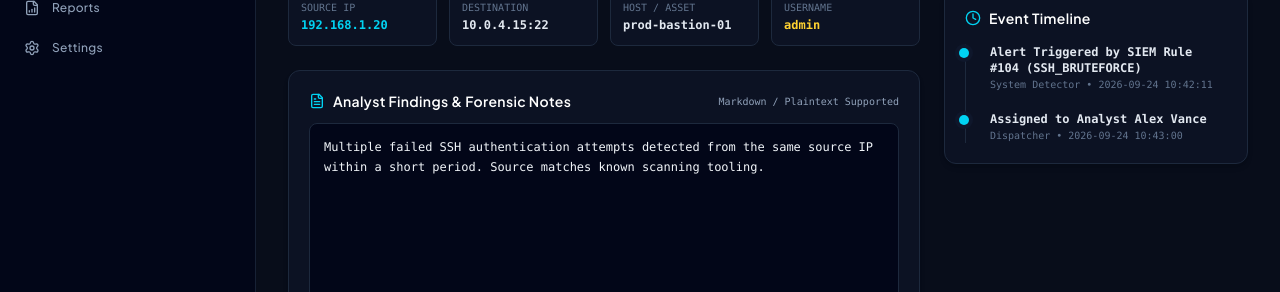
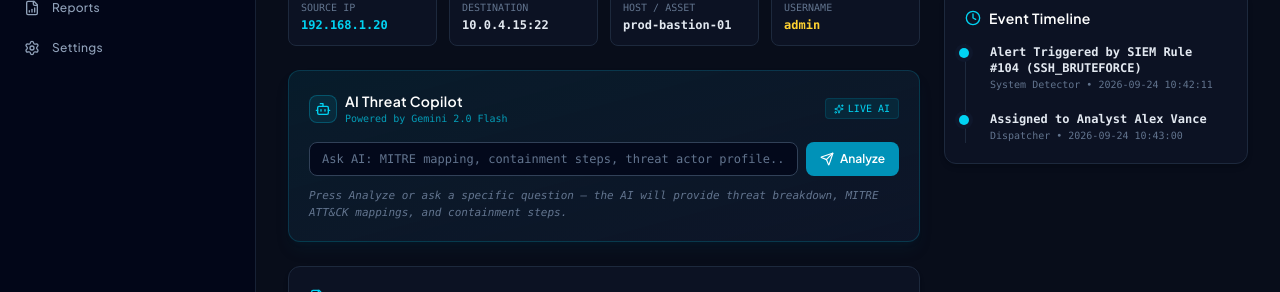
Before and after one commit to pendalwarmadhukar/SentinelDesk, a React (Vite) app: page /investigation in a window 1280 px wide. Shown: the part 362-654 px from the top of the page. Built offline with nearby package versions, Linux system fonts and the light colour scheme; no server answers; sample sign-in values are in the browser's storage.

Commit message:
feat(ai): add Gemini 2.0 Flash AI Threat Copilot to Investigation workspace

```diff
--- a/server.ts
+++ b/server.ts
@@ -697,11 +697,13 @@ async function startServer() {
     }
     try {
       const ai = new GoogleGenAI({ apiKey });
-      await ai.models.generateContent({
-        model: 'gemini-3.6-flash',
-        contents: 'Ping',
+      const pingResult = await ai.models.generateContent({
+        model: 'gemini-2.0-flash',
+        contents: 'Reply with PONG only.',
       });
-      res.json({ status: 'connected', model: 'gemini-3.6-flash', valid: true });
+      const pingText = pingResult?.candidates?.[0]?.content?.parts?.[0]?.text ||
+        (typeof pingResult?.text === 'string' ? pingResult.text : 'PONG');
+      res.json({ status: 'connected', model: 'gemini-2.0-flash', valid: true, ping: pingText.trim() });
     } catch (err: any) {
       res.status(500).json({ status: 'error', error: err.message });
     }
@@ -731,7 +733,7 @@ Event Count: ${alert.eventCount}`
         : 'General cybersecurity inquiry';
 
       const response = await ai.models.generateContent({
-        model: 'gemini-3.6-flash',
+        model: 'gemini-2.0-flash',
         contents: `You are an expert Tier-3 SOC Incident Responder & Threat Intelligence Analyst for SentinelDesk.
 Security Alert Context:
 ${alertContext}
@@ -740,10 +742,16 @@ Analyst Query:
 ${prompt || 'Provide a prioritized threat breakdown, likely adversary intent (MITRE ATT&CK mapping), step-by-step containment instructions, and immediate firewall/EDR actions.'}`,
       });
 
+      // Extract text from @google/genai v2+ response structure
+      const analysisText =
+        response?.candidates?.[0]?.content?.parts?.[0]?.text ||
+        (typeof (response as any)?.text === 'string' ? (response as any).text : null) ||
+        'AI analysis could not be retrieved. Please retry.';
+
       res.json({
         success: true,
-        analysis: response.text,
-        model: 'gemini-3.6-flash',
+        analysis: analysisText,
+        model: 'gemini-2.0-flash',
         timestamp: new Date().toISOString(),
       });
     } catch (err: any) {
--- a/src/components/InvestigationPanel.tsx
+++ b/src/components/InvestigationPanel.tsx
@@ -16,6 +16,10 @@ import {
   Globe,
   FileText,
   AlertTriangle,
+  Bot,
+  Send,
+  Loader2,
+  Sparkles,
 } from 'lucide-react';
 import { useNavigate } from 'react-router-dom';
 
@@ -44,6 +48,35 @@ export const InvestigationPanel: React.FC<InvestigationPanelProps> = ({
   const [selectedSeverity, setSelectedSeverity] = useState<Severity>(alert.severity);
   const [selectedStatus, setSelectedStatus] = useState<AlertStatus>(alert.status);
   const [saveSuccess, setSaveSuccess] = useState(false);
+
+  // AI Copilot state
+  const [aiQuery, setAiQuery] = useState('');
+  const [aiAnalysis, setAiAnalysis] = useState<string | null>(null);
+  const [isAiLoading, setIsAiLoading] = useState(false);
+  const [aiError, setAiError] = useState<string | null>(null);
+
+  const handleAiAnalyze = async () => {
+    setIsAiLoading(true);
+    setAiError(null);
+    setAiAnalysis(null);
+    try {
+      const res = await fetch('/api/ai/analyze-alert', {
+        method: 'POST',
+        headers: { 'Content-Type': 'application/json' },
+        body: JSON.stringify({
+          alertId: alert.id,
+          prompt: aiQuery.trim() || undefined,
+        }),
+      });
+      const data = await res.json();
+      if (!res.ok) throw new Error(data.error || 'AI analysis failed');
+      setAiAnalysis(data.analysis);
+    } catch (err: any) {
+      setAiError(err.message || 'AI Copilot failed. Please retry.');
+    } finally {
+      setIsAiLoading(false);
+    }
+  };
 
   const handleSave = async () => {
     await onSaveInvestigation(activeNotes, selectedStatus, selectedSeverity);
@@ -145,6 +178,77 @@ export const InvestigationPanel: React.FC<InvestigationPanelProps> = ({
                 {alert.username}
               </span>
             </div>
+          </div>
+
+          {/* === AI THREAT COPILOT PANEL === */}
+          <div className="rounded-xl border border-cyan-500/20 bg-gradient-to-br from-cyan-950/40 to-slate-900/80 p-5 shadow-lg shadow-cyan-950/20">
+            <div className="flex items-center gap-2 mb-4">
+              <div className="flex h-7 w-7 items-center justify-center rounded-lg bg-cyan-500/10 border border-cyan-500/30">
+                <Bot className="h-4 w-4 text-cyan-400" />
+              </div>
+              <div>
+                <h3 className="text-sm font-semibold text-white tracking-wide">AI Threat Copilot</h3>
+                <p className="text-[10px] text-cyan-400/70 font-mono">Powered by Gemini 2.0 Flash</p>
+              </div>
+              <span className="ml-auto flex items-center gap-1 text-[10px] font-mono text-cyan-400 bg-cyan-950/60 px-2 py-0.5 rounded border border-cyan-800/40">
+                <Sparkles className="h-2.5 w-2.5" /> LIVE AI
+              </span>
+            </div>
+
+            {/* Query Input */}
+            <div className="flex gap-2">
+              <input
+                type="text"
+                value={aiQuery}
+                onChange={(e) => setAiQuery(e.target.value)}
+                onKeyDown={(e) => e.key === 'Enter' && !isAiLoading && handleAiAnalyze()}
+                placeholder="Ask AI: MITRE mapping, containment steps, threat actor profile..."
+                className="flex-1 rounded-lg border border-slate-700 bg-slate-950/80 px-3 py-2 text-xs font-mono text-slate-100 placeholder-slate-500 focus:border-cyan-500/60 focus:outline-none focus:ring-1 focus:ring-cyan-500/20"
+              />
+              <button
+                onClick={handleAiAnalyze}
+                disabled={isAiLoading}
+                className="inline-flex items-center gap-1.5 rounded-lg bg-cyan-600 hover:bg-cyan-500 disabled:opacity-50 px-3.5 py-2 text-xs font-semibold text-white transition-colors"
+              >
+                {isAiLoading ? (
+                  <><Loader2 className="h-3.5 w-3.5 animate-spin" /> Analyzing...</>
+                ) : (
+                  <><Send className="h-3.5 w-3.5" /> Analyze</>
+                )}
+              </button>
+            </div>
+
+            {/* AI Response */}
+            {aiError && (
+              <div className="mt-3 rounded-lg border border-red-500/30 bg-red-950/20 px-4 py-2.5 text-xs font-mono text-red-400">
+                ⚠ {aiError}
+              </div>
+            )}
+
+            {isAiLoading && !aiAnalysis && (
+              <div className="mt-4 flex items-center gap-2 text-xs text-cyan-400 font-mono animate-pulse">
+                <Loader2 className="h-3.5 w-3.5 animate-spin" />
+                SentinelDesk AI is analyzing threat context via Gemini...
+              </div>
+            )}
+
+            {aiAnalysis && (
+              <div className="mt-4 rounded-lg border border-slate-700 bg-slate-950 p-4 max-h-72 overflow-y-auto">
+                <div className="flex items-center gap-1.5 mb-3 pb-2 border-b border-slate-800">
+                  <Bot className="h-3.5 w-3.5 text-cyan-400" />
+                  <span className="text-[10px] font-mono text-cyan-400 uppercase tracking-wider">AI Threat Intelligence Report</span>
+                </div>
+                <pre className="text-xs text-slate-200 font-mono leading-relaxed whitespace-pre-wrap break-words">
+                  {aiAnalysis}
+                </pre>
+              </div>
+            )}
+
+            {!aiAnalysis && !isAiLoading && !aiError && (
+              <p className="mt-3 text-[11px] text-slate-500 font-mono italic">
+                Press Analyze or ask a specific question — the AI will provide threat breakdown, MITRE ATT&amp;CK mappings, and containment steps.
+              </p>
+            )}
           </div>
 
           {/* Investigation Notes Editor */}
```
